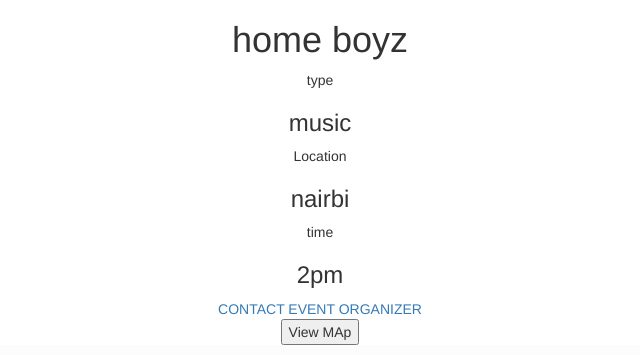
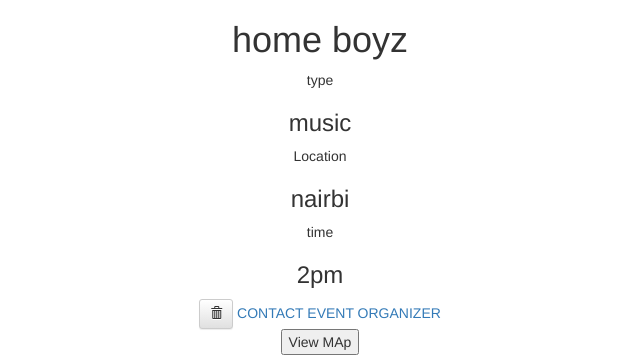
Before and after one commit to Ngahu/Events--app, a Django app: page /2/ in a window 1280 px wide. Shown: the part 469-824 px from the top of the page, without its empty margins (0-640 px from the left). Run offline with Django 3.2, Linux system fonts and the light colour scheme; data comes from the database, SQL or seed files in the repository; both versions use the stored data as it was after the commit; some libraries are stand-ins or nearby versions.

Commit message:
creating of the details page prototype

```diff
--- a/mysite/Event/templates/Event/detail.html
+++ b/mysite/Event/templates/Event/detail.html
@@ -16,6 +16,15 @@
          <h3>{{ event.Location }}</h3>
         time
          <h3>{{ event.time }}</h3>
+
+        <!--delete -->
+        <form action="{% url 'Event:Event-delete' event.id %}" method="post" style="display: inline">
+            {% csrf_token %}
+            <input type="hidden" name="event_id" value="{{ event.id }}">
+            <button type="submit" class="btn btn-default btn-sm">
+                <span class="glyphicon glyphicon-trash"></span>
+            </button>
+        </form>
 
          <a href="#"> CONTACT EVENT ORGANIZER</a> <br>
 
```
Also changed, not shown: mysite/db.sqlite3, mysite/media/Muhammad-Ali.jpg (added), mysite/media/Screenshot_from_2016-10-26_12-54-34.png (added).
